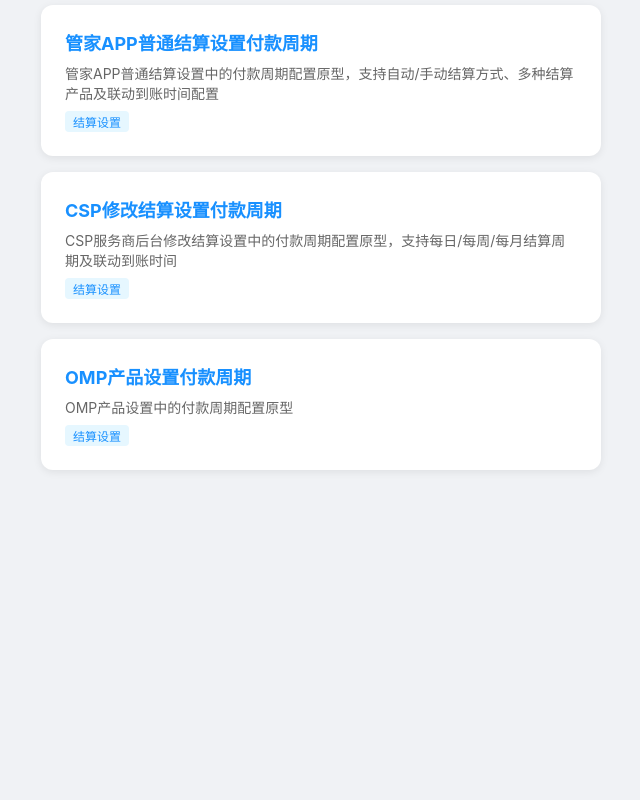
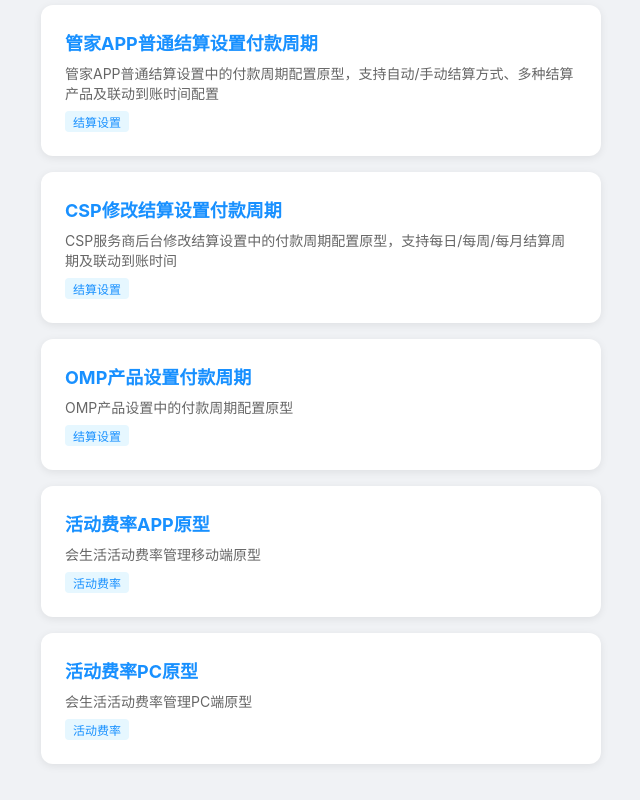
Before and after one commit to guo545/huishenghuo-prototype, a plain HTML site: page index.html in a window 1280 px wide. Shown: the part 563-1363 px from the top of the page, without its empty margins (319-959 px from the left). Before the commit the page ends 1069 px from the top, so only its background shows below. Drawn offline with Linux system fonts and the light colour scheme.

Commit message:
nav: add activity rate prototypes

```diff
--- a/index.html
+++ b/index.html
@@ -51,6 +51,16 @@
 <p>OMP产品设置中的付款周期配置原型</p>
 <span class="tag">结算设置</span>
 </a>
+<a href="activity-rate-app.html" class="card">
+<h2>活动费率APP原型</h2>
+<p>会生活活动费率管理移动端原型</p>
+<span class="tag">活动费率</span>
+</a>
+<a href="activity-rate-pc.html" class="card">
+<h2>活动费率PC原型</h2>
+<p>会生活活动费率管理PC端原型</p>
+<span class="tag">活动费率</span>
+</a>
 </div>
 </body>
 </html>
```
